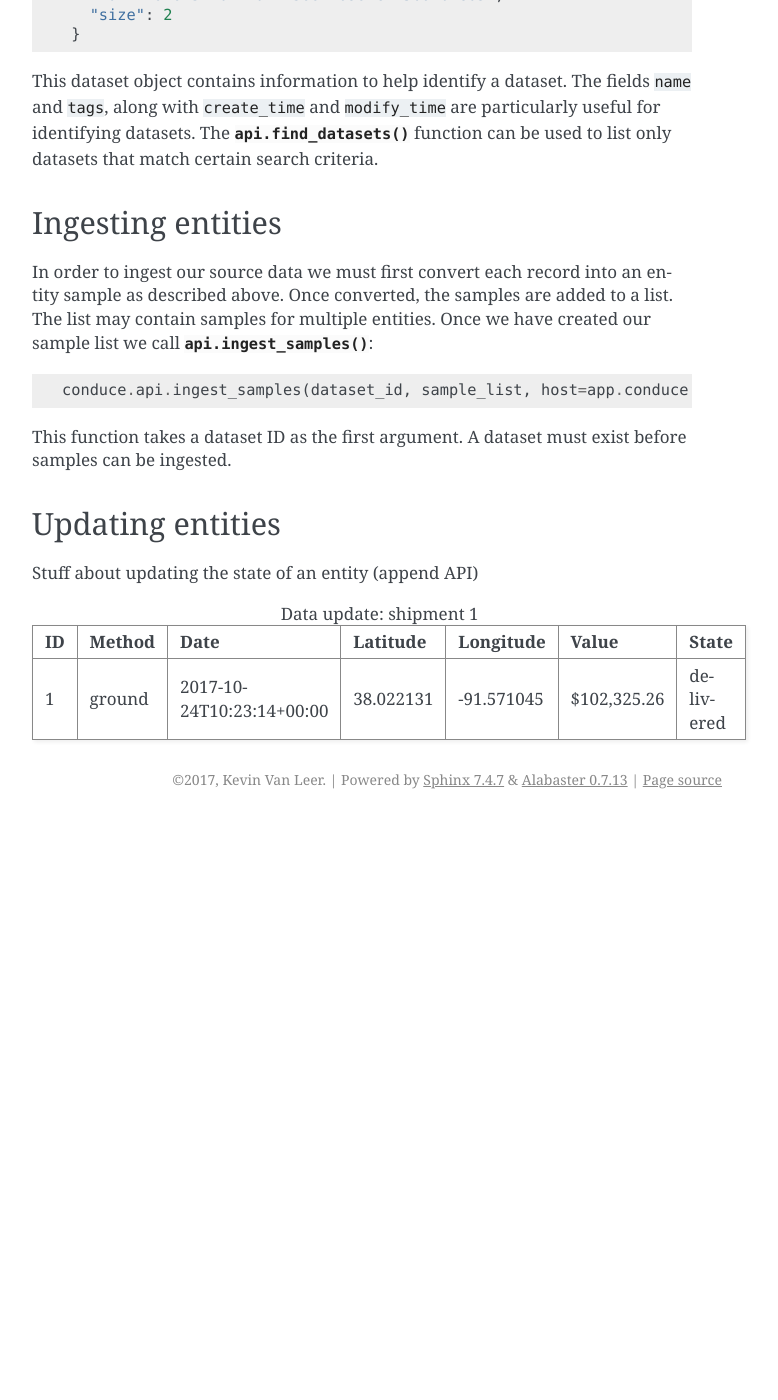
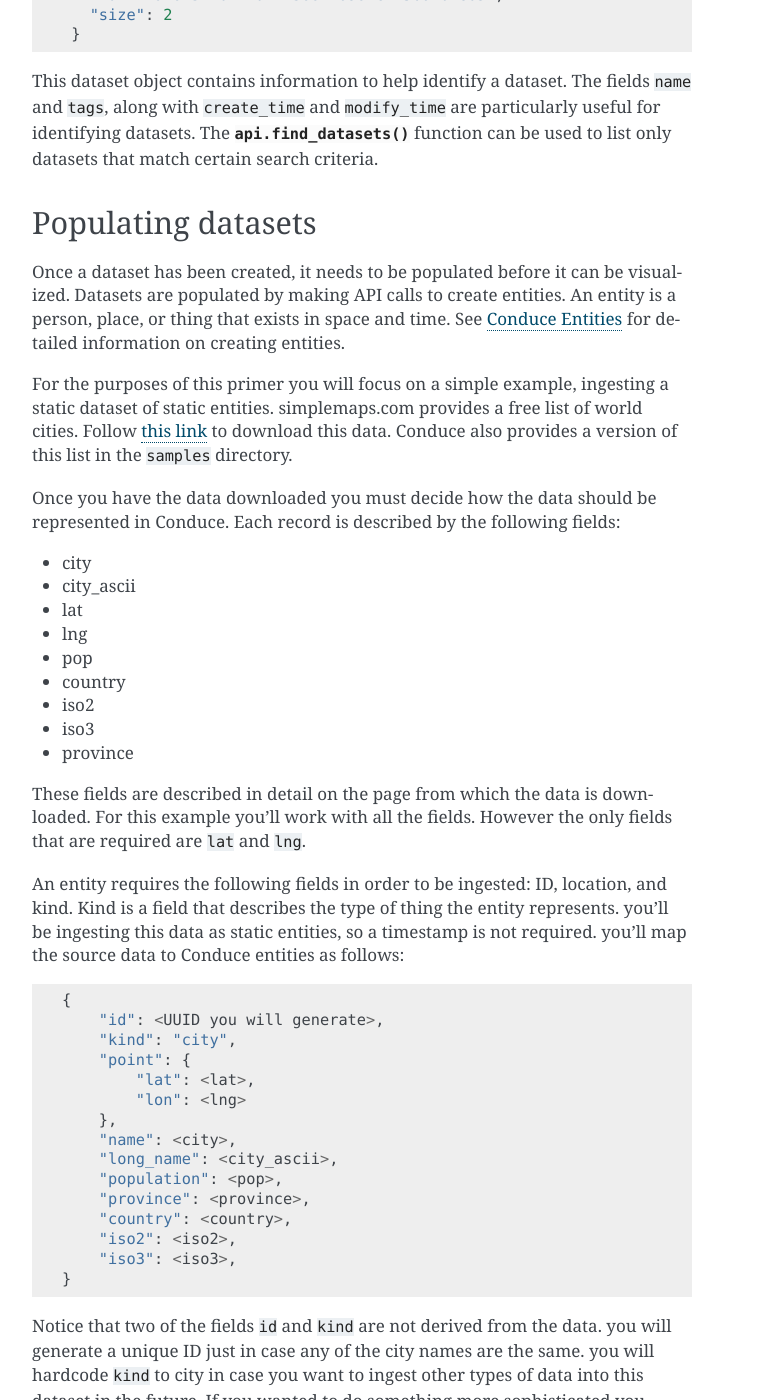
Before and after one commit to ConduceInc/conduce-python-api, a Sphinx documentation site: the page built from doc/source/data-ingest.rst, in a window 1280 px wide and 1400 px high, scrolled down 1598 px. Shown: the whole window, without its empty margins (388-1166 px from the left). Built offline with Sphinx 7.4.7, drawn with Linux system fonts in a browser that asks for light colours; formulas are drawn with MathJax 3; before the commit the page ends 2417 px from its top, so only the background shows below that; some of the changed text lies outside the part shown.

Commit message:
Document basic data ingest
Document the basics of data ingest describing the differences between
static and dynamic entities.  Provide examples of each.

```diff
--- a/doc/source/data-ingest.rst
+++ b/doc/source/data-ingest.rst
@@ -30,8 +30,7 @@
 
 :py:func:`api.create_dataset`::
 
-    my_dataset_id = conduce.api.create_dataset('my dataset name', host='app.conduce.com', api-key='00000000-0000-0000-0000-000000000000')
-
+    world_cities_dataset_id = conduce.api.create_dataset('world cities', host='app.conduce.com', api-key='00000000-0000-0000-0000-000000000000')
 
 The dataset ID returned is a UUID.  It will be passed as a function parameter to the :py:func:`api.ingest_samples` function.
 
@@ -58,37 +57,84 @@
 
 This dataset object contains information to help identify a dataset.  The fields ``name`` and ``tags``, along with ``create_time`` and ``modify_time`` are particularly useful for identifying datasets.  The :py:func:`api.find_datasets` function can be used to list only datasets that match certain search criteria.
 
-------------------
-Ingesting entities
-------------------
+-------------------
+Populating datasets
+-------------------
 
-In order to ingest our source data we must first convert each record into an entity sample as described above.  Once converted, the samples are added to a list.  The list may contain samples for multiple entities.  Once we have created our sample list we call :py:func:`api.ingest_samples`::
+Once a dataset has been created, it needs to be populated before it can be visualized.  Datasets are populated by making API calls to create entities.  An entity is a person, place, or thing that exists in space and time.  See :doc:`conduce-entities` for detailed information on creating entities.
 
-    conduce.api.ingest_samples(dataset_id, sample_list, host=app.conduce.com, api-key=00000000-0000-0000-0000-000000000000)
+For the purposes of this primer you will focus on a simple example, ingesting a static dataset of static entities.  simplemaps.com provides a free list of world cities.  Follow `this link <https://simplemaps.com/data/world-cities>`_ to download this data.  Conduce also provides a version of this list in the ``samples`` directory.
 
-This function takes a dataset ID as the first argument.  A dataset must exist before samples can be ingested.
+Once you have the data downloaded you must decide how the data should be represented in Conduce.  Each record is described by the following fields:
 
------------------
-Updating entities
------------------
+- city
+- city_ascii
+- lat
+- lng
+- pop
+- country
+- iso2
+- iso3
+- province
 
-Stuff about updating the state of an entity (append API)
+These fields are described in detail on the page from which the data is downloaded.  For this example you'll work with all the fields.  However the only fields that are required are ``lat`` and ``lng``.
 
-.. list-table:: Data update: shipment 1
-   :header-rows: 1
-   :widths: auto
+An entity requires the following fields in order to be ingested: ID, location, and kind.  Kind is a field that describes the type of thing the entity represents.  you'll be ingesting this data as static entities, so a timestamp is not required.  you'll map the source data to Conduce entities as follows::
 
-   * - ID
-     - Method
-     - Date
-     - Latitude
-     - Longitude
-     - Value
-     - State
-   * - 1
-     - ground
-     - 2017-10-24T10:23:14+00:00
-     - 38.022131
-     - -91.571045
-     - $102,325.26
-     - delivered
+    {
+        "id": <UUID you will generate>,
+        "kind": "city",
+        "point": {
+            "lat": <lat>,
+            "lon": <lng>
+        },
+        "name": <city>,
+        "long_name": <city_ascii>,
+        "population": <pop>,
+        "province": <province>,
+        "country": <country>,
+        "iso2": <iso2>,
+        "iso3": <iso3>,
+    }
+
+Notice that two of the fields ``id`` and ``kind`` are not derived from the data.  you will generate a unique ID just in case any of the city names are the same.  you will hardcode ``kind`` to city in case you want to ingest other types of data into this dataset in the future.  If you wanted to do something more sophisticated you could categorize the cities by population and set ``kind`` to something like "small_city," "medium_city," and "large_city."
+
+Following this pattern the first city in the dataset takes the following form::
+
+    {
+        "id": str(uuid.uuid4()),
+        "kind": "city",
+        "point": {
+            "lat": 34.9830001,
+            "lon": 63.13329964
+        },
+        "name": "Qal eh-ye",
+        "long_name": "Qal eh-ye Now",
+        "population": 2997,
+        "province": "Badghis",
+        "country": "Afghanistan",
+        "iso2": "AF",
+        "iso3": "AFG",
+    }
+
+Writing the code to iterate over the CSV file and convert each record to a Conduce entity is left to the reader.  However there are utilities included with the Conduce Python API that provide example implementations.
+
+The resulting entities should be compiled into a list.  Once you have generated the entity list it is time to ingest the data to Conduce.
+
+++++++
+Ingest
+++++++
+
+Datasets are populated through a process called ingest.  If creating or updating static entities call :py:func:`api.ingest_entities`.  If you are creating or updating dynamic entities call :py:func:`api.ingest_samples`.
+
+For our example, you are ingesting entities and will use :py:func:`api.ingest_entities`.  The list of entities you generated was written to a variable named ``entity_list``.  All that's left is to call the API function using the dataset ID you created earlier and the API key you generated::
+
+    conduce.api.ingest_samples(world_cities_dataset_id, entity_list, host=app.conduce.com, api-key=00000000-0000-0000-0000-000000000000)
+
+After this function returns the dataset will be populated with the entities derived from the spreadsheet.
+
+----------
+Next steps
+----------
+
+Once you have constructed a dataset, you are ready to attach it to a visualization.  Documentation for building visualizations is a work in progress.  For assistance creating visualizations contact support@conduce.com.
```
Also changed, not shown: doc/source/conduce-entities.rst (+15 -2 lines), doc/source/index.rst (+13 -8 lines).
